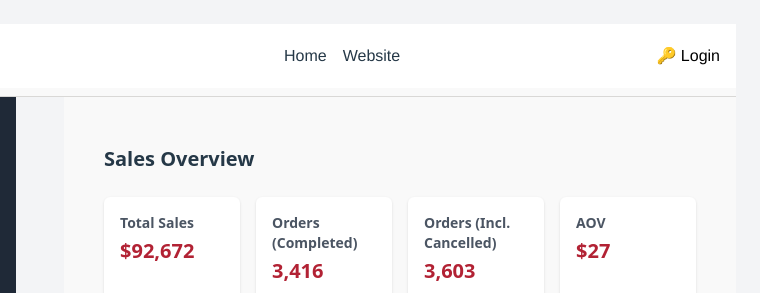
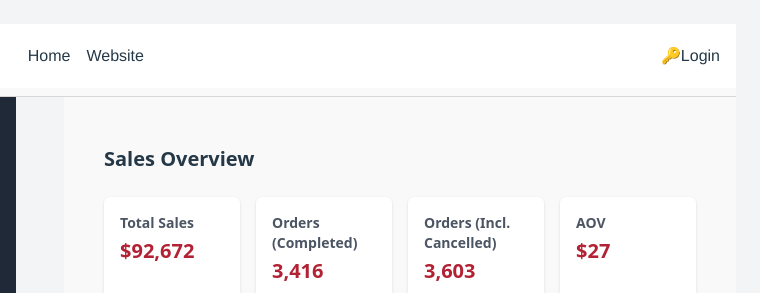
Before and after one commit to mmaddoxfranklinjunction/controlhub, a React app: page /analytics/sales in a window 1280 px wide. Shown: the top 293 px of the page, 520-1280 px from the left. Built offline with nearby package versions, Linux system fonts and the light colour scheme.

Commit message:
Update Header.css

```diff
--- a/src/components/shared/Header.css
+++ b/src/components/shared/Header.css
@@ -36,3 +36,20 @@
   background-color: #d9d8d6;
   width: 100%;
 }
+
+.header-account {
+  margin-left: auto;
+}
+
+.account-link {
+  color: #253847;
+  text-decoration: none;
+  font-weight: 500;
+  margin-left: 16px;
+  display: flex;
+  align-items: center;
+}
+
+.account-link:hover {
+  text-decoration: underline;
+}
```
